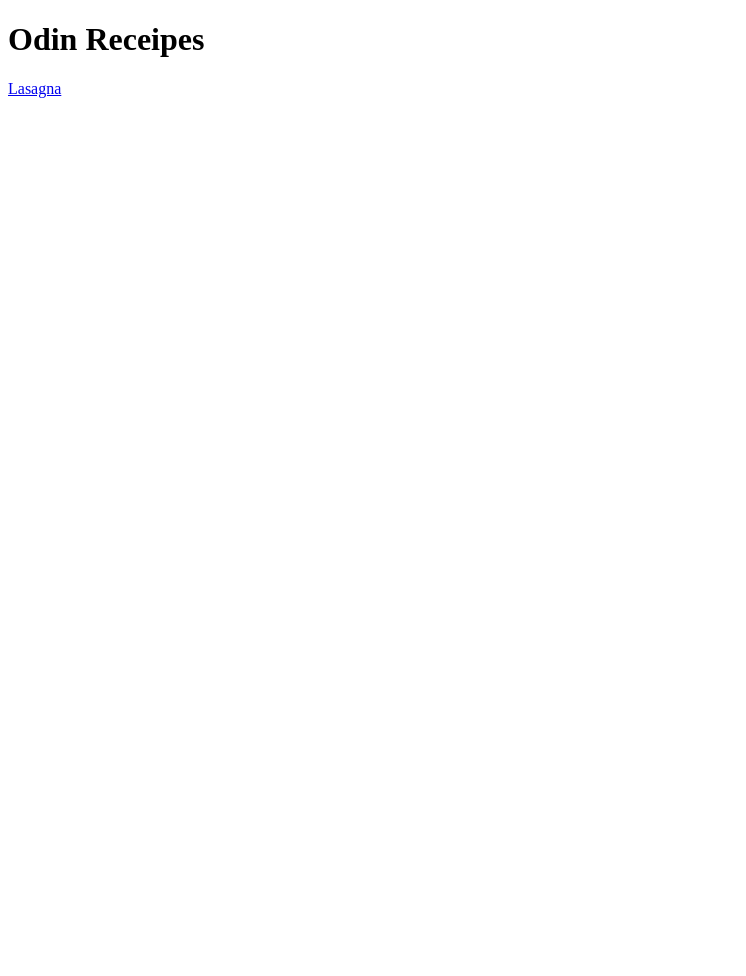
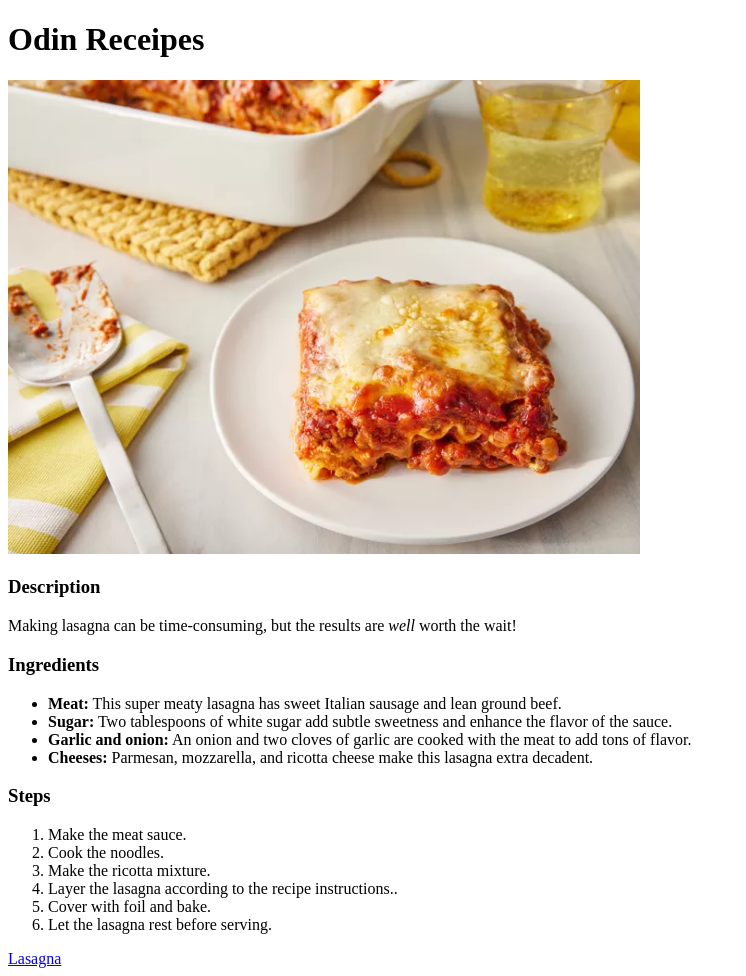
Before and after one commit to timcbuck/odin-recipes, a plain HTML site: page index.html in a window 1280 px wide. Shown: the whole page, without its empty margins (0-746 px from the left). Before the commit the page ends 800 px from the top, so only its background shows below. Drawn offline with Linux system fonts and the light colour scheme.

Commit message:
Add more to home page
Added text about lasagna and an image of lasagna to the home page

```diff
--- a/index.html
+++ b/index.html
@@ -8,6 +8,25 @@
 </head>
 <body>
     <h1>Odin Receipes</h1>
+    <img src="images/lasagna.png" alt="Lasagna" width="50%" height="50%">
+    <h3>Description</h3>
+    <p>Making lasagna can be time-consuming, but the results are <i>well</i> worth the wait!</p>
+    <h3>Ingredients</h3>
+    <ul>
+        <li><strong>Meat:</strong> This super meaty lasagna has sweet Italian sausage and lean ground beef.</li>
+        <li><strong>Sugar:</strong> Two tablespoons of white sugar add subtle sweetness and enhance the flavor of the sauce.</li>
+        <li><strong>Garlic and onion:</strong> An onion and two cloves of garlic are cooked with the meat to add tons of flavor.</li>
+        <li><strong>Cheeses:</strong> Parmesan, mozzarella, and ricotta cheese make this lasagna extra decadent.</li>
+    </ul>
+    <h3>Steps</h3>
+    <ol>
+        <li>Make the meat sauce.</li>
+        <li>Cook the noodles.</li>
+        <li>Make the ricotta mixture.</li>
+        <li>Layer the lasagna according to the recipe instructions..</li>
+        <li>Cover with foil and bake.</li>
+        <li>Let the lasagna rest before serving.</li>
+    </ol>
     <a href="recipes/lasagna.html">Lasagna</a>
 </body>
 </html>
```
Also changed, not shown: images/lasagna.png (added).
